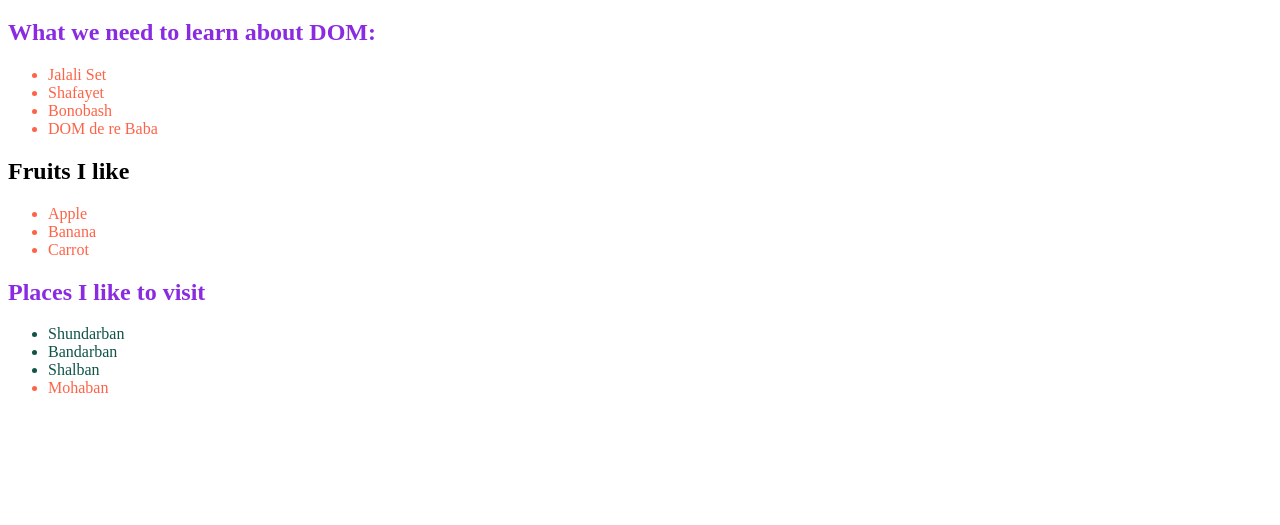
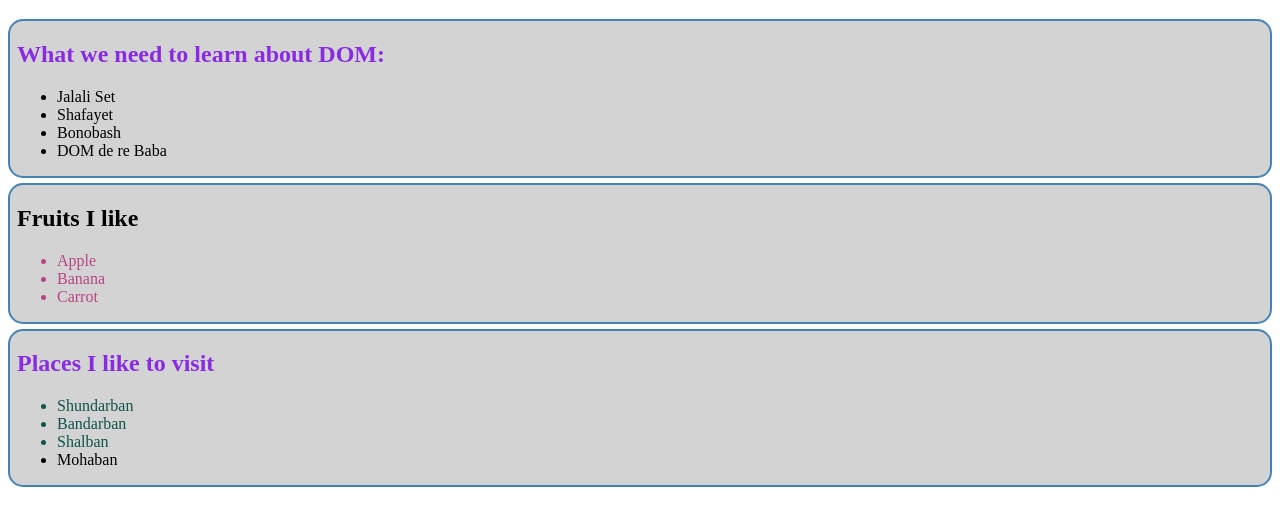
Before and after one commit to Maasuuum/tour-of-dom, a plain HTML site: page index.html in a window 1280 px wide. Shown: the part 61-586 px from the top of the page. Drawn offline with Linux system fonts and the light colour scheme.

Commit message:
used qeruSelecotrAll

```diff
--- a/index.html
+++ b/index.html
@@ -6,8 +6,8 @@
     <title>Tour of DOM</title>
     <link rel="stylesheet" href="styles/styles.css">
     <style>
-        li{
-            color: tomato;
+        .fruits-container li{
+            color: rgb(184, 69, 132);
         }
         #fruits-title{
             color: black;
@@ -31,7 +31,7 @@
             <li>DOM de re Baba</li>
         </ul>
        </section>
-       <section>
+       <section class="fruits-container">
         <h1 id="fruits-title">Fruits I like</h1>
         <ul>
             <li>Apple</li>
@@ -39,7 +39,7 @@
             <li>Carrot</li>
         </ul>
        </section>
-       <section>
+       <section id="places-container">
         <h1 id="place-title">Places I like to visit</h1>
         <ul>
             <li class="important-places">Shundarban</li>
@@ -50,6 +50,7 @@
        </section>
     </main>
     <script src="js/dom.js"></script>
+    <script src="js/styleInJs.js"></script>
     <script>
         const liCollection = document.getElementsByTagName('li');
         // console.log(liCollection);
@@ -59,7 +60,14 @@
         const places = document.getElementsByClassName('important-places');
         // console.log(places);
         for(const place of places){
-            console.log(place.innerText);
+            // console.log(place.innerText);
+        }
+
+        // querySelectorAll
+        const someLi = document.querySelectorAll('.fruits-container li');
+        // console.log(someLi);
+        for(const li of someLi){
+            // console.log(li.innerText);
         }
     </script>
 </body>
--- /dev/null
+++ b/js/styleInJs.js
@@ -0,0 +1,16 @@
+const sections = document.querySelectorAll('section');
+for(const section of sections){
+    // console.log(section);
+    section.style.border = '2px solid steelblue';
+    section.style.marginBottom = '5px';
+    section.style.borderRadius = '15px';
+    section.style.paddingLeft = '7px'
+    section.style.backgroundColor = 'lightgray';
+
+}
+
+// const placesContainer = document.getElementById('places-container');
+// placesContainer.style.backgroundColor = 'yellow';
+
+const placesContainer = document.getElementById('places-container');
+placesContainer.classList.add('yellow-bg');
--- a/styles/styles.css
+++ b/styles/styles.css
@@ -1,3 +1,7 @@
 h1{
     color: blueviolet
 }
+
+.yellow-bg{
+    background-color: yellowgreen;
+}
```
